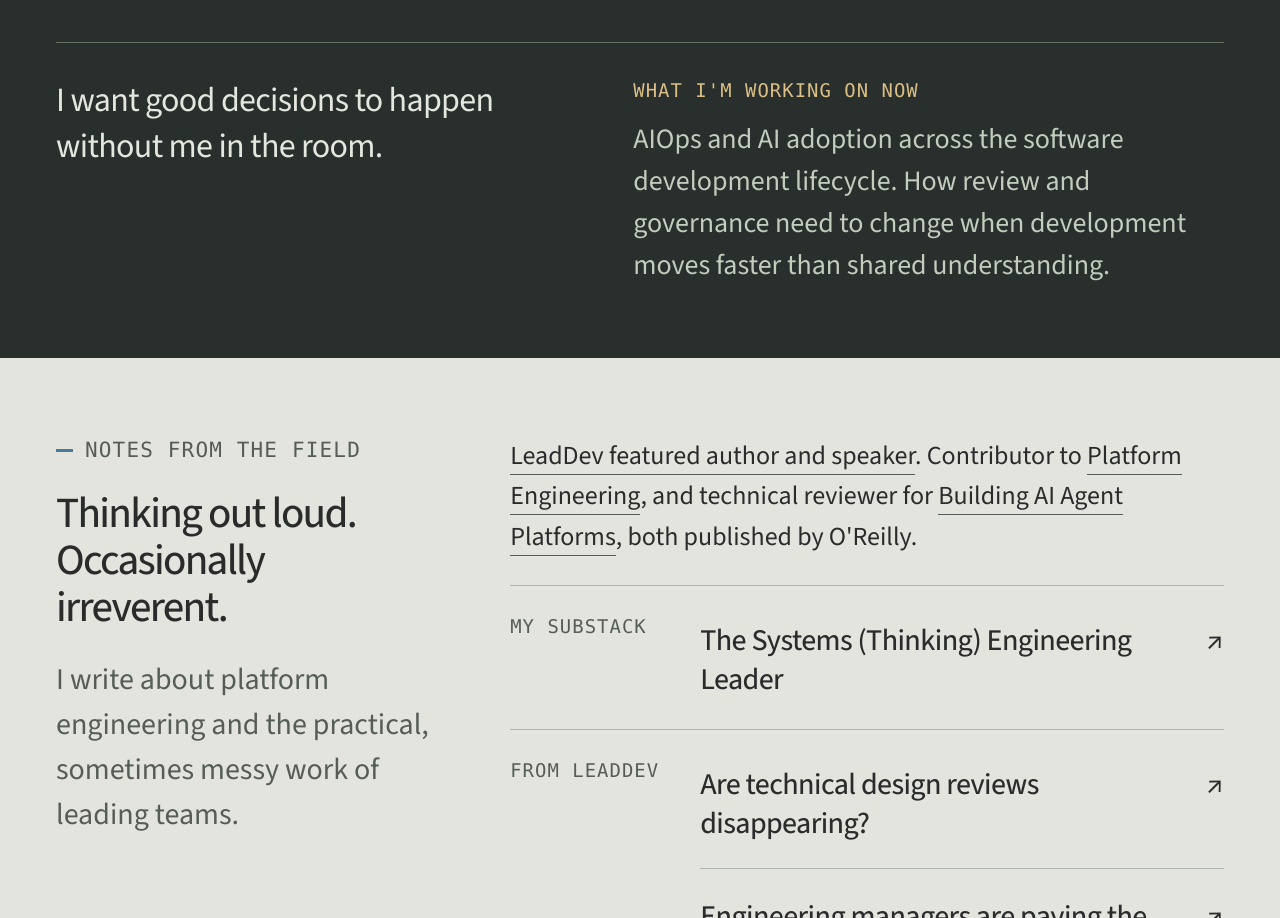
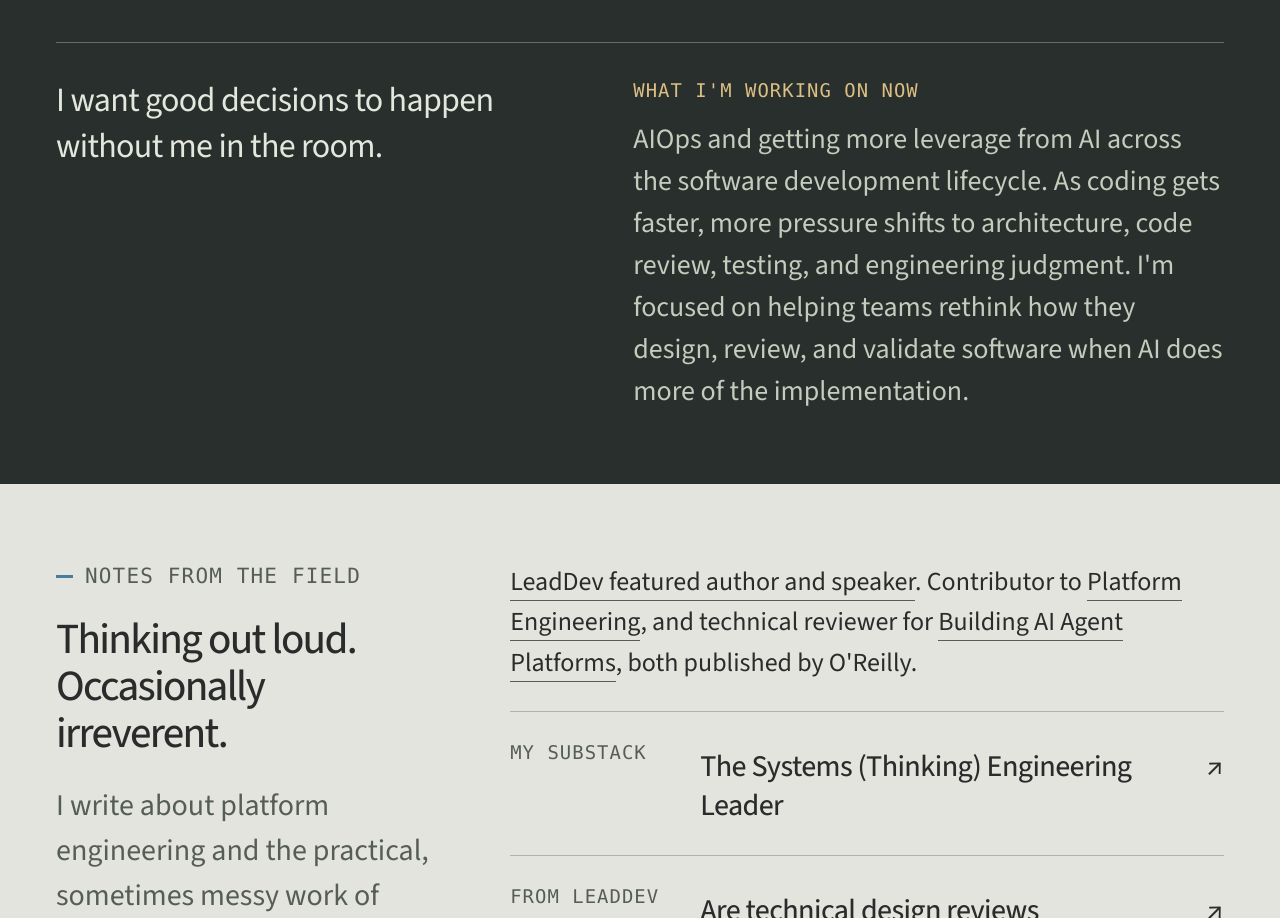
Before and after one commit to diego-quiroga/diego-quiroga.github.io, a plain HTML site: page index.html in a window 1280 px wide. Shown: the part 3168-4086 px from the top of the page. Drawn offline with Linux system fonts and the light colour scheme.

Commit message:
Update current focus on AIOps and AI across the development lifecycle

```diff
--- a/index.html
+++ b/index.html
@@ -45,7 +45,7 @@
       <p>When the same problem keeps returning, I look for missing context, unclear ownership, or incentives that keep producing it. That understanding guides the intervention. Sometimes teams need more room to make decisions. Sometimes a shared effort needs one clear owner.</p>
       <p>That is where platform engineering and engineering leadership meet for me. A useful platform gives teams room to build independently. People also need clear ownership and enough context to make decisions without waiting for permission.</p>
     </div></div>
-    <div class="approach-bottom"><p class="decision">I want good decisions to happen without me in the room.</p><div class="current"><p class="eyebrow">What I'm working on now</p><p>AIOps and AI adoption across the software development lifecycle. How review and governance need to change when development moves faster than shared understanding.</p></div></div>
+    <div class="approach-bottom"><p class="decision">I want good decisions to happen without me in the room.</p><div class="current"><p class="eyebrow">What I'm working on now</p><p>AIOps and getting more leverage from AI across the software development lifecycle. As coding gets faster, more pressure shifts to architecture, code review, testing, and engineering judgment. I'm focused on helping teams rethink how they design, review, and validate software when AI does more of the implementation.</p></div></div>
   </div></section>
   <section class="writing wrap" id="notes" aria-labelledby="notes-title">
     <div class="writing-layout"><div class="writing-intro"><p class="eyebrow">Notes from the field</p><h2 id="notes-title">Thinking out loud.<br>Occasionally irreverent.</h2><p>I write about platform engineering and the practical, sometimes messy work of leading teams.</p></div><div class="writing-links">
```
